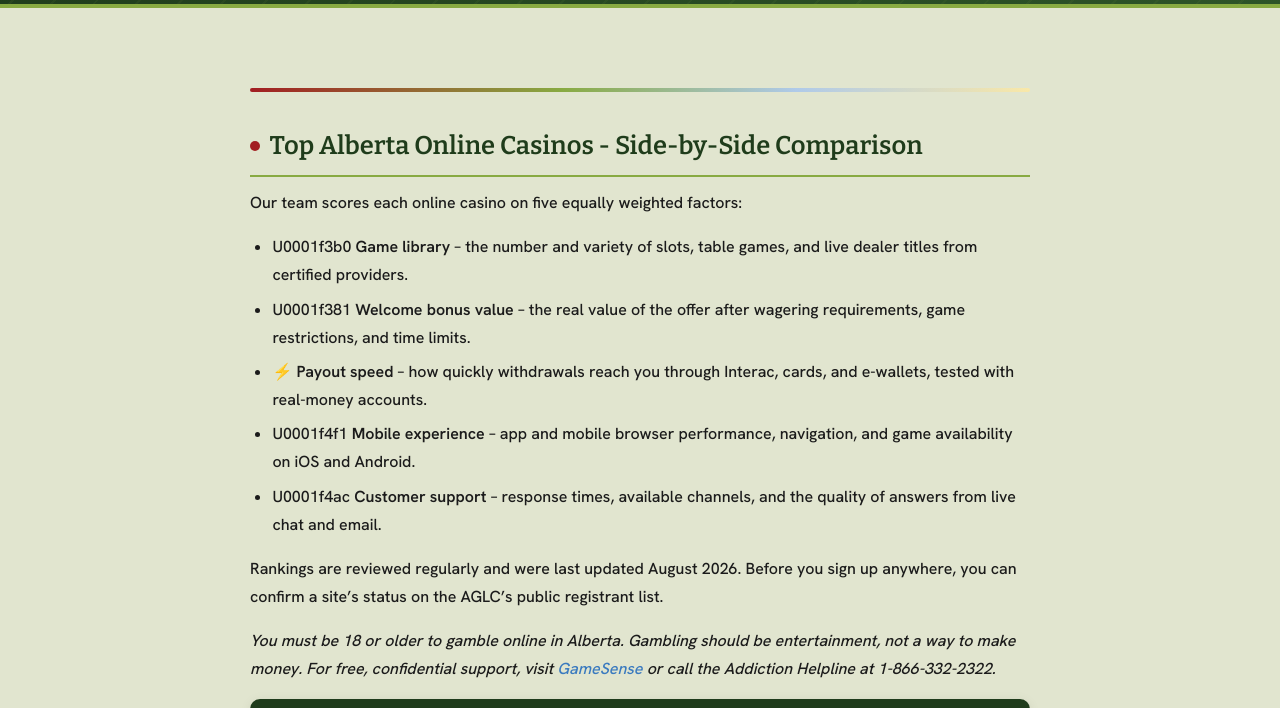
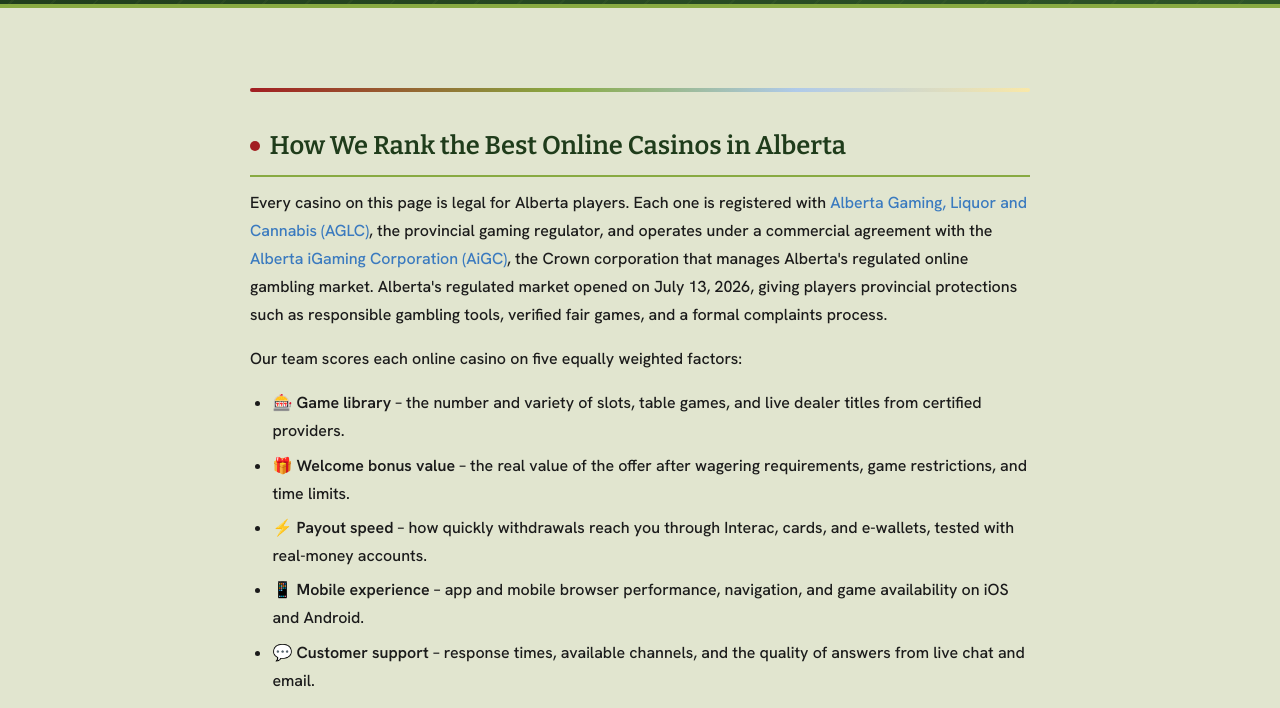
Before and after one commit to FlyingWaffleCreative/igaming-alberta, a plain HTML site: page index.html in a window 1280 px wide. Shown: the part 610-1318 px from the top of the page. Drawn offline with nearby package versions, Linux system fonts and the light colour scheme.

Commit message:
Restructure How We Rank section with HTML entities for emojis

```diff
--- a/index.html
+++ b/index.html
@@ -928,18 +928,18 @@
 
   <!-- ════ TOP 5 COMPARISON TABLE ════════════════════════════════ -->
   <section id="top5-table">
-    <h2>Top Alberta Online Casinos - Side-by-Side Comparison</h2>
+    <h2>How We Rank the Best Online Casinos in Alberta</h2>
+    <p>Every casino on this page is legal for Alberta players. Each one is registered with <a href="https://aglc.ca/" rel="noopener" target="_blank">Alberta Gaming, Liquor and Cannabis (AGLC)</a>, the provincial gaming regulator, and operates under a commercial agreement with the <a href="https://www.abigaming.ca/" rel="noopener" target="_blank">Alberta iGaming Corporation (AiGC)</a>, the Crown corporation that manages Alberta's regulated online gambling market. Alberta's regulated market opened on July 13, 2026, giving players provincial protections such as responsible gambling tools, verified fair games, and a formal complaints process.</p>
     <p>Our team scores each online casino on five equally weighted factors:</p>
     <ul>
-      <li>U0001f3b0 <strong>Game library</strong> &ndash; the number and variety of slots, table games, and live dealer titles from certified providers.</li>
-      <li>U0001f381 <strong>Welcome bonus value</strong> &ndash; the real value of the offer after wagering requirements, game restrictions, and time limits.</li>
-      <li>⚡ <strong>Payout speed</strong> &ndash; how quickly withdrawals reach you through Interac, cards, and e-wallets, tested with real-money accounts.</li>
-      <li>U0001f4f1 <strong>Mobile experience</strong> &ndash; app and mobile browser performance, navigation, and game availability on iOS and Android.</li>
-      <li>U0001f4ac <strong>Customer support</strong> &ndash; response times, available channels, and the quality of answers from live chat and email.</li>
+      <li>&#127920; <strong>Game library</strong> &ndash; the number and variety of slots, table games, and live dealer titles from certified providers.</li>
+      <li>&#127873; <strong>Welcome bonus value</strong> &ndash; the real value of the offer after wagering requirements, game restrictions, and time limits.</li>
+      <li>&#9889; <strong>Payout speed</strong> &ndash; how quickly withdrawals reach you through Interac, cards, and e-wallets, tested with real-money accounts.</li>
+      <li>&#128241; <strong>Mobile experience</strong> &ndash; app and mobile browser performance, navigation, and game availability on iOS and Android.</li>
+      <li>&#128172; <strong>Customer support</strong> &ndash; response times, available channels, and the quality of answers from live chat and email.</li>
     </ul>
     <p>Rankings are reviewed regularly and were last updated August 2026. Before you sign up anywhere, you can confirm a site&rsquo;s status on the AGLC&rsquo;s public registrant list.</p>
     <p class="responsible-note"><em>You must be 18 or older to gamble online in Alberta. Gambling should be entertainment, not a way to make money. For free, confidential support, visit <a href="https://gamesense.com/" rel="noopener" target="_blank">GameSense</a> or call the Addiction Helpline at 1-866-332-2322.</em></p>
-
     <div class="table-wrap">
       <table>
         <thead>
```
